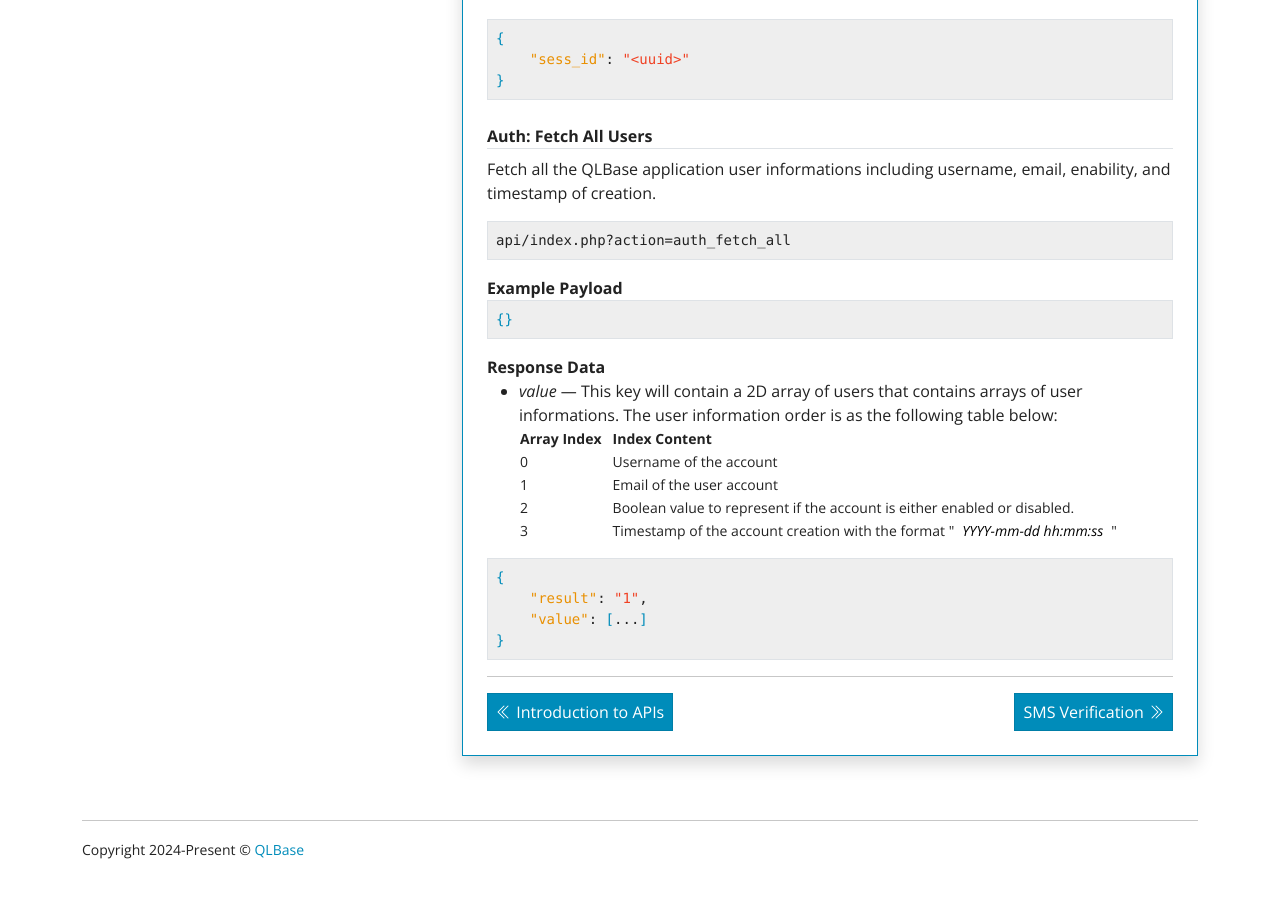
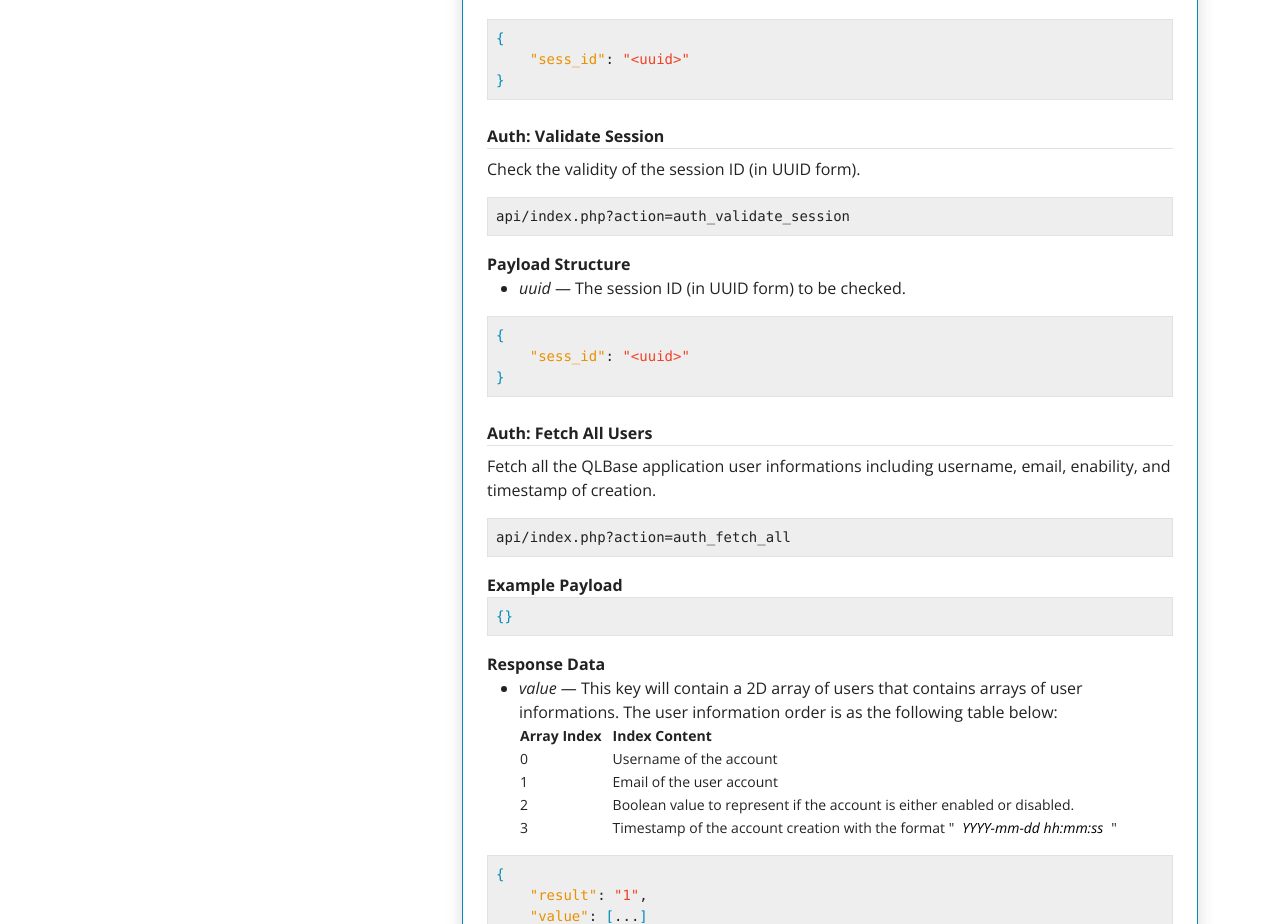
Before and after one commit to nthnn/QLBase, a Vue app in the folder documentations/: page /authentication in a window 1280 px wide. Shown: the part 6620-7544 px from the top of the page. Built offline with nearby package versions, Linux system fonts and the light colour scheme.

Commit message:
Authentication service session validation action on documentation pages.

```diff
--- a/documentations/src/views/Authentication.vue
+++ b/documentations/src/views/Authentication.vue
@@ -296,6 +296,19 @@
     <span class="text-warning">"sess_id"</span>: <span class="text-danger">"&lt;uuid&gt;"</span>
 <span class="text-primary">}</span></pre>
 
+<b class="mt-4 mb-2 d-block border-bottom fw-bold">Auth: Validate Session</b>
+    <p>Check the validity of the session ID (in UUID form).</p>
+    <pre class="bg-secondary border-gray border rounded p-2">api/index.php?action=auth_validate_session</pre>
+
+    <b>Payload Structure</b>
+    <ul>
+        <li><i>uuid</i> &mdash; The session ID (in UUID form) to be checked.</li>
+    </ul>
+
+    <pre class="bg-secondary border-gray border rounded p-2"><span class="text-primary">{</span>
+    <span class="text-warning">"sess_id"</span>: <span class="text-danger">"&lt;uuid&gt;"</span>
+<span class="text-primary">}</span></pre>
+
     <b class="mt-4 mb-2 d-block border-bottom fw-bold">Auth: Fetch All Users</b>
     <p>Fetch all the QLBase application user informations including username, email, enability, and timestamp of creation.</p>
     <pre class="bg-secondary border-gray border rounded p-2">api/index.php?action=auth_fetch_all</pre>
```
